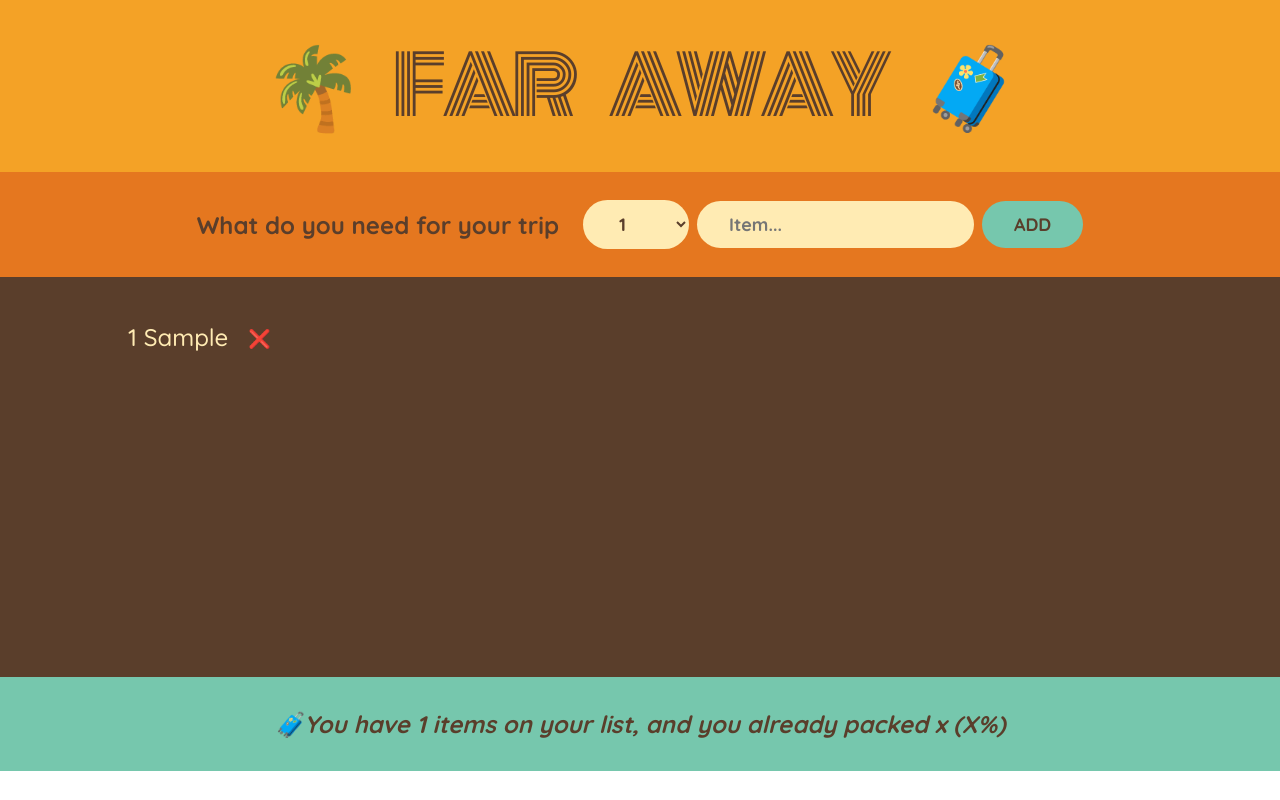
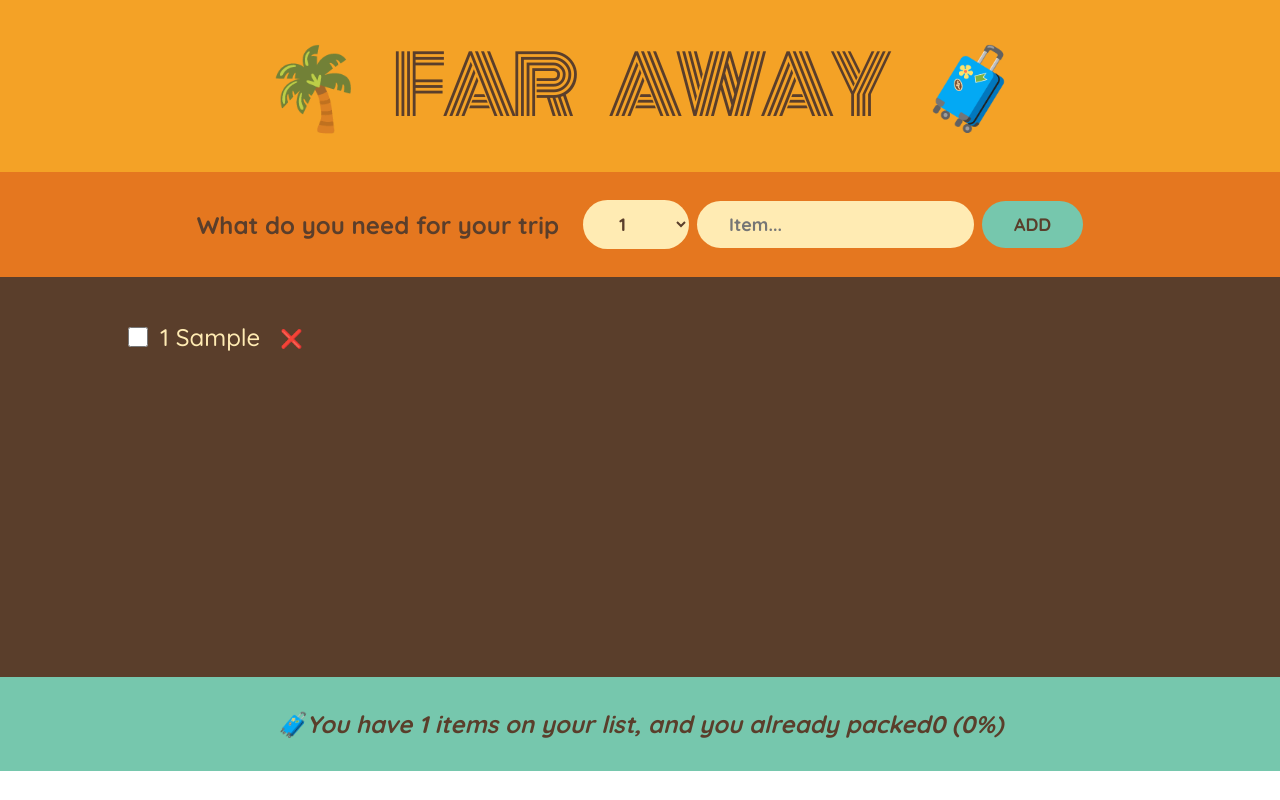
Before and after one commit to adamsJS23/travel-list, a React (Create React App) app: page / in a window 1280 px wide. Both pictures are taken after typing "Sample" into the empty fields and a click on the button "ADD". Built offline with nearby package versions, Linux system fonts and the light colour scheme.

Commit message:
implemented stats functionality and update item functionality

```diff
--- a/src/App.js
+++ b/src/App.js
@@ -1,12 +1,5 @@
 import { useState } from "react";
 import "./index.css";
-
-const initialItems = [
-  { id: 1, description: "Passports", quantity: 2, packed: false },
-  { id: 2, description: "Socks", quantity: 12, packed: true },
-  { id: 3, description: "shirt", quantity: 12, packed: false },
-  { id: 4, description: "shoes", quantity: 12, packed: true },
-];
 
 export default function App() {
   const [items, setItems] = useState([]);
@@ -19,11 +12,23 @@
     setItems((items) => items.filter((item) => item.id !== id));
   }
 
+  function handleToggleItem(id) {
+    setItems((items) =>
+      items.map((item) =>
+        item.id === id ? { ...item, packed: !item.packed } : item
+      )
+    );
+  }
+
   return (
     <div className="App">
       <Logo />
       <Form onAddItems={handleAddItems} />
-      <PackingList items={items} onDeleteItems={handleDeleteItems} />
+      <PackingList
+        items={items}
+        onDeleteItems={handleDeleteItems}
+        onToggleItem={handleToggleItem}
+      />
       <Stats items={items} />
     </div>
   );
@@ -82,21 +87,31 @@
   return <option value={props.num}>{props.num}</option>;
 }
 
-function PackingList({ items, onDeleteItems }) {
+function PackingList({ items, onDeleteItems, onToggleItem }) {
   return (
     <div className="list">
       <ul>
         {items.map((item) => (
-          <Item item={item} key={item.id} onDeleteItems={onDeleteItems} />
+          <Item
+            item={item}
+            key={item.id}
+            onDeleteItems={onDeleteItems}
+            onToggleItem={onToggleItem}
+          />
         ))}
       </ul>
     </div>
   );
 }
 
-function Item({ item, onDeleteItems }) {
+function Item({ item, onDeleteItems, onToggleItem }) {
   return (
     <li>
+      <input
+        type="checkbox"
+        value={item.packed}
+        onChange={() => onToggleItem(item.id)}
+      />
       <span style={item.packed ? { textDecoration: "line-through" } : {}}>
         {item.quantity} {item.description}
       </span>
@@ -109,8 +124,16 @@
   return (
     <footer className="stats">
       <em>
-        🧳You have {items.length} items on your list, and you already packed x
-        (X%)
+        🧳You have {items.length} items on your list, and you already packed
+        {items.filter((item) => item.packed === true).length} (
+        {items.length !== 0
+          ? Math.trunc(
+              (items.filter((item) => item.packed === true).length /
+                items.length) *
+                100
+            )
+          : 0}
+        %)
       </em>
     </footer>
   );
```
